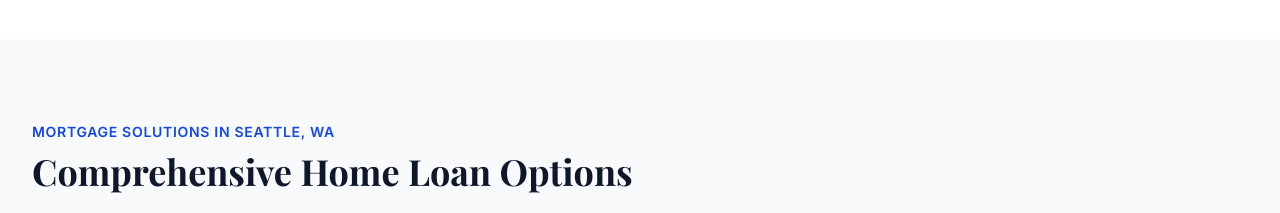
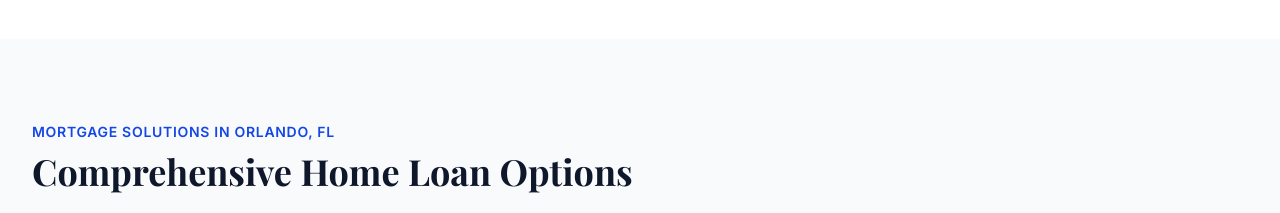
Before and after one commit to astraluxeindustries/rick-grassi, a React (Vite) app in the folder premium-mortgage-officer/: page / in a window 1280 px wide. Shown: the part 1360-1573 px from the top of the page. Built offline with nearby package versions, Linux system fonts and the light colour scheme; a web font is replaced by a local one.

Commit message:
Update LoanPrograms.tsx

```diff
--- a/premium-mortgage-officer/src/components/LoanPrograms.tsx
+++ b/premium-mortgage-officer/src/components/LoanPrograms.tsx
@@ -39,7 +39,7 @@ export const LoanPrograms = () => {
     <section id="programs" className="py-20 bg-slate-50">
       <div className="max-w-7xl mx-auto px-4 sm:px-6 lg:px-8">
         <div className="mb-12">
-          <span className="text-blue-700 font-semibold tracking-wider uppercase text-sm">Mortgage Solutions in Seattle, WA</span>
+          <span className="text-blue-700 font-semibold tracking-wider uppercase text-sm">Mortgage Solutions in Orlando, FL</span>
           <h2 className="text-3xl md:text-4xl font-serif font-bold text-slate-900 mt-2">
             Comprehensive Home Loan Options
           </h2>
```
